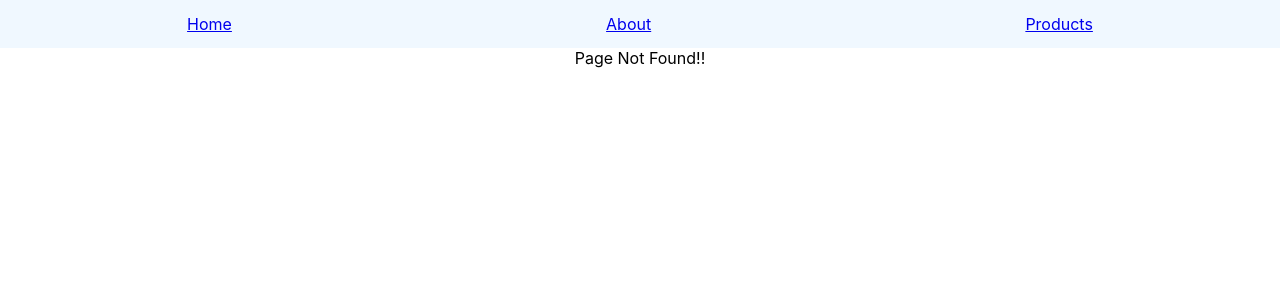
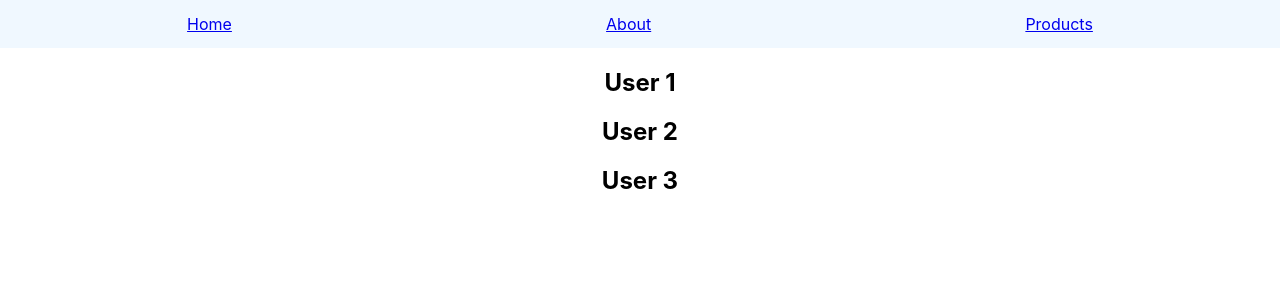
Before and after one commit to sksurendrakmr/react_router, a React (Create React App) app: page /users in a window 1280 px wide. Before the commit this address had no page. Shown: the top 300 px of the page. Built offline with nearby package versions, Linux system fonts and the light colour scheme.

Commit message:
Dynamic Routes

```diff
--- a/src/App.tsx
+++ b/src/App.tsx
@@ -9,6 +9,9 @@
 import { Product } from "./components/Product";
 import { FeaturedProduct } from "./components/FeaturedProduct";
 import { NewProducts } from "./components/NewProducts";
+import { Users } from "./components/Users";
+import { UserDetails } from "./components/UserDetails";
+import Admin from "./components/Admin";
 
 function App() {
   return (
@@ -24,6 +27,15 @@
           <Route path="featured" element={<FeaturedProduct />} />
           <Route path="new" element={<NewProducts />} />
         </Route>
+        <Route path="users" element={<Users />} />
+        <Route path="users/:id" element={<UserDetails />} />
+        <Route path="users/admin" element={<Admin />} />
+
+        {/* Nested routes for dynamic routes */}
+        <Route path="users" element={<Users />}>
+          <Route path=":id" element={<UserDetails />} />
+          <Route path="admin" element={<Admin />} />
+        </Route>
         <Route path="*" element={<NoMatch />} />
       </Routes>
     </div>
--- /dev/null
+++ b/src/components/Admin.tsx
@@ -0,0 +1,7 @@
+import React from "react";
+
+const Admin = () => {
+  return <div>Admin</div>;
+};
+
+export default Admin;
--- /dev/null
+++ b/src/components/UserDetails.tsx
@@ -0,0 +1,5 @@
+import React from "react";
+
+export const UserDetails = () => {
+  return <div>User Details</div>;
+};
--- /dev/null
+++ b/src/components/Users.tsx
@@ -0,0 +1,14 @@
+import React from "react";
+import { Outlet } from "react-router-dom";
+
+export const Users = () => {
+  return (
+    <div>
+      <h2>User 1</h2>
+      <h2>User 2</h2>
+      <h2>User 3</h2>
+
+      <Outlet />
+    </div>
+  );
+};
```
Also changed, not shown: Notes.txt.
